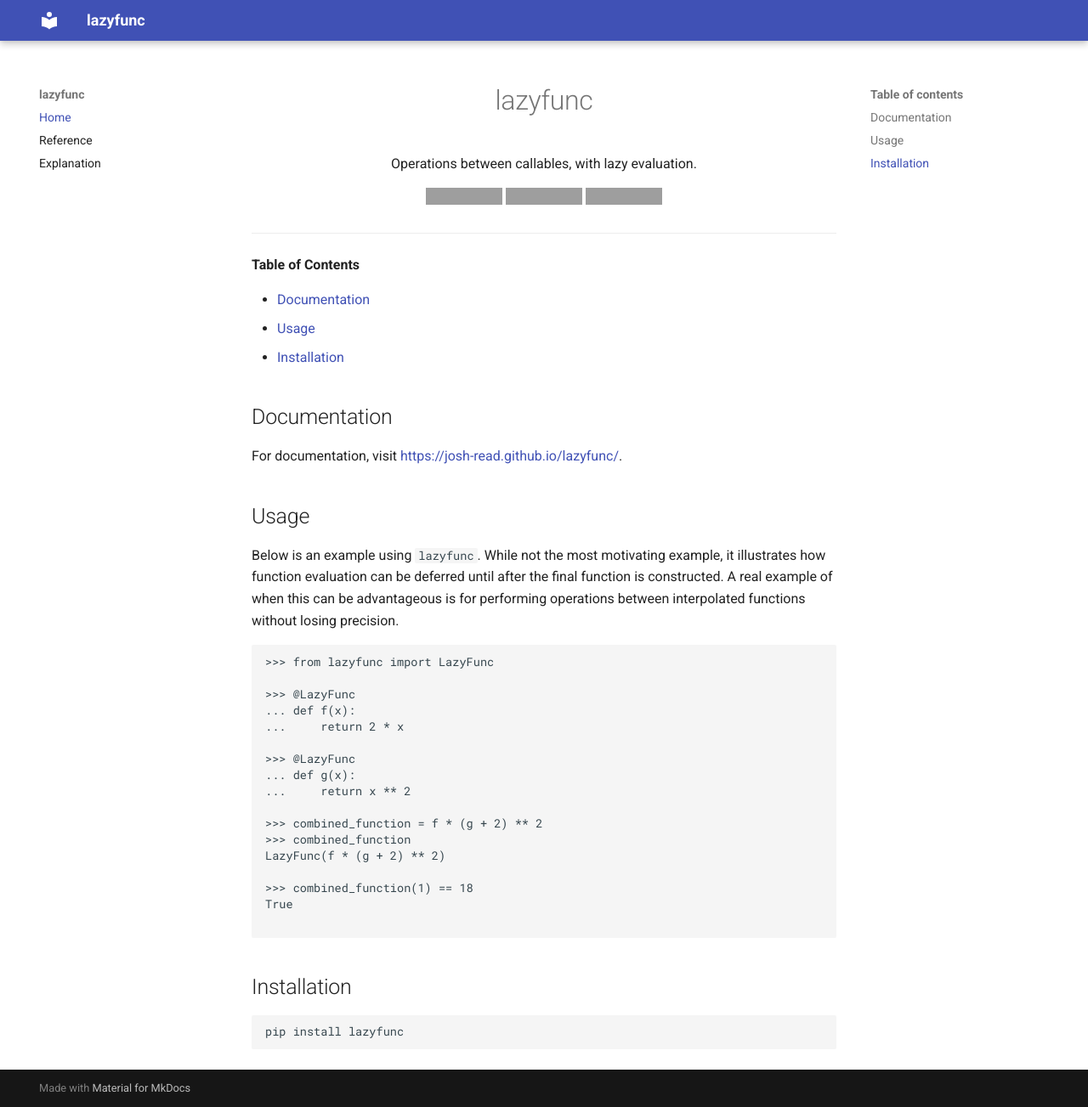
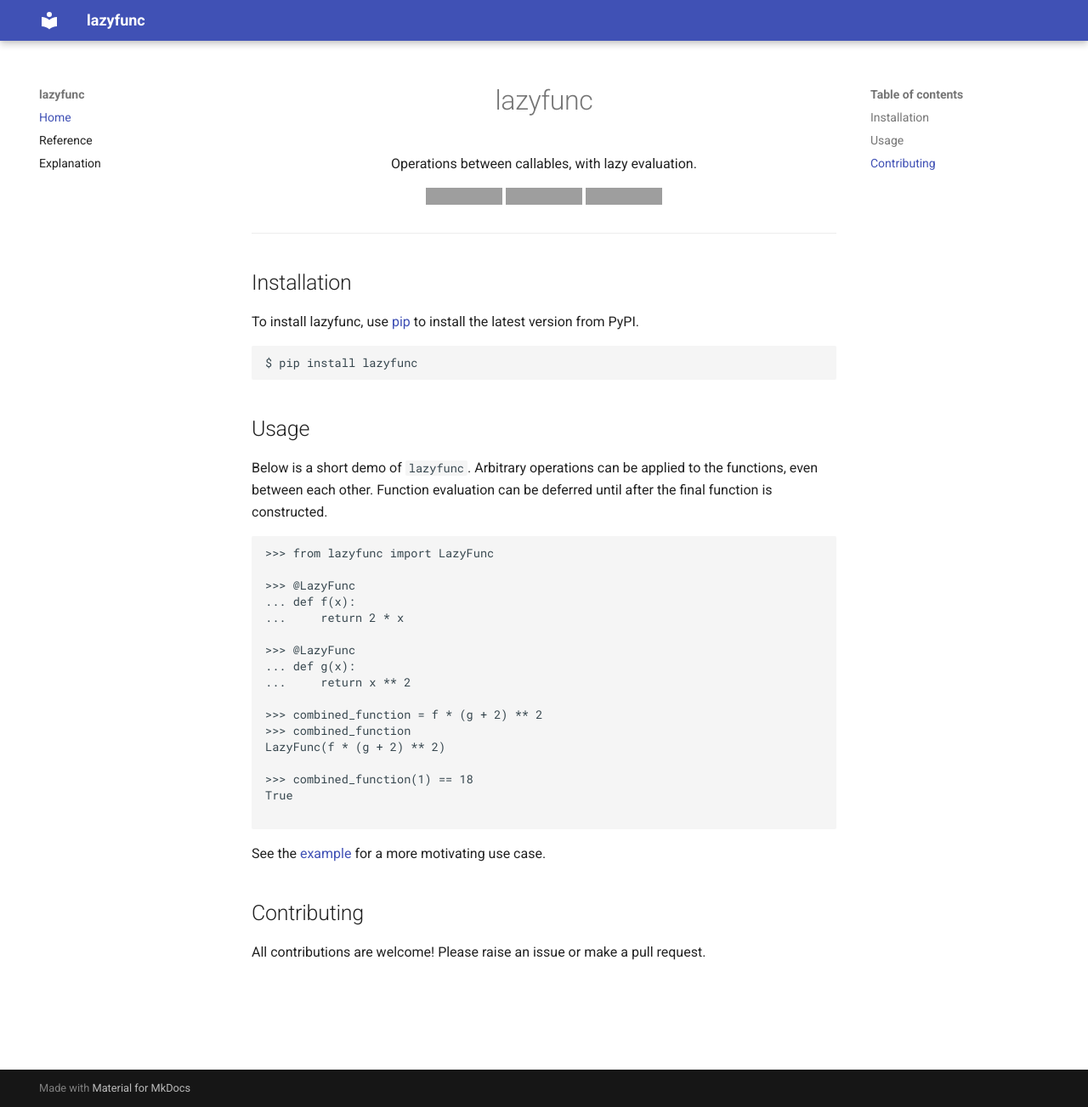
Before and after one commit to josh-read/lazyfunc, an MkDocs documentation site: the page built from docs/README.md, in a window 1280 px wide and 1303 px high. Shown: the whole window at 85% size. Built offline with MkDocs 1.6.1 and Material for MkDocs 9.7.7, drawn with Linux system fonts in a browser that asks for light colours; grey boxes are pictures that could not be loaded.

Commit message:
Update README.md

````diff
--- a/docs/README.md
+++ b/docs/README.md
@@ -19,21 +19,20 @@
 
 ---
 
-**Table of Contents**
+## Installation
 
-- [Documentation](#documentation)
-- [Usage](#usage)
-- [Installation](#installation)
+To install lazyfunc, use [pip](https://pip.pypa.io/) to install the
+latest version from PyPI.
 
-## Documentation
-
-For documentation, visit [https://josh-read.github.io/lazyfunc/](https://josh-read.github.io/lazyfunc/).
+```commandline
+$ pip install lazyfunc
+```
 
 ## Usage
 
-Below is an example using `lazyfunc`. While not the most motivating example, it illustrates how function evaluation can
-be deferred until after the final function is constructed. A real example of when this can be advantageous is for
-performing operations between interpolated functions without losing precision.
+Below is a short demo of `lazyfunc`. Arbitrary operations can be
+applied to the functions, even between each other. Function evaluation can
+be deferred until after the final function is constructed.
 
 ```python
 >>> from lazyfunc import LazyFunc
@@ -55,8 +54,8 @@
 
 ```
 
-## Installation
+See the [example](https://github.com/josh-read/lazyfunc/blob/main/examples/photometrics/main.py) for a more motivating use case.
 
-```console
-pip install lazyfunc
-```
+## Contributing
+
+All contributions are welcome! Please raise an issue or make a pull request.
````
